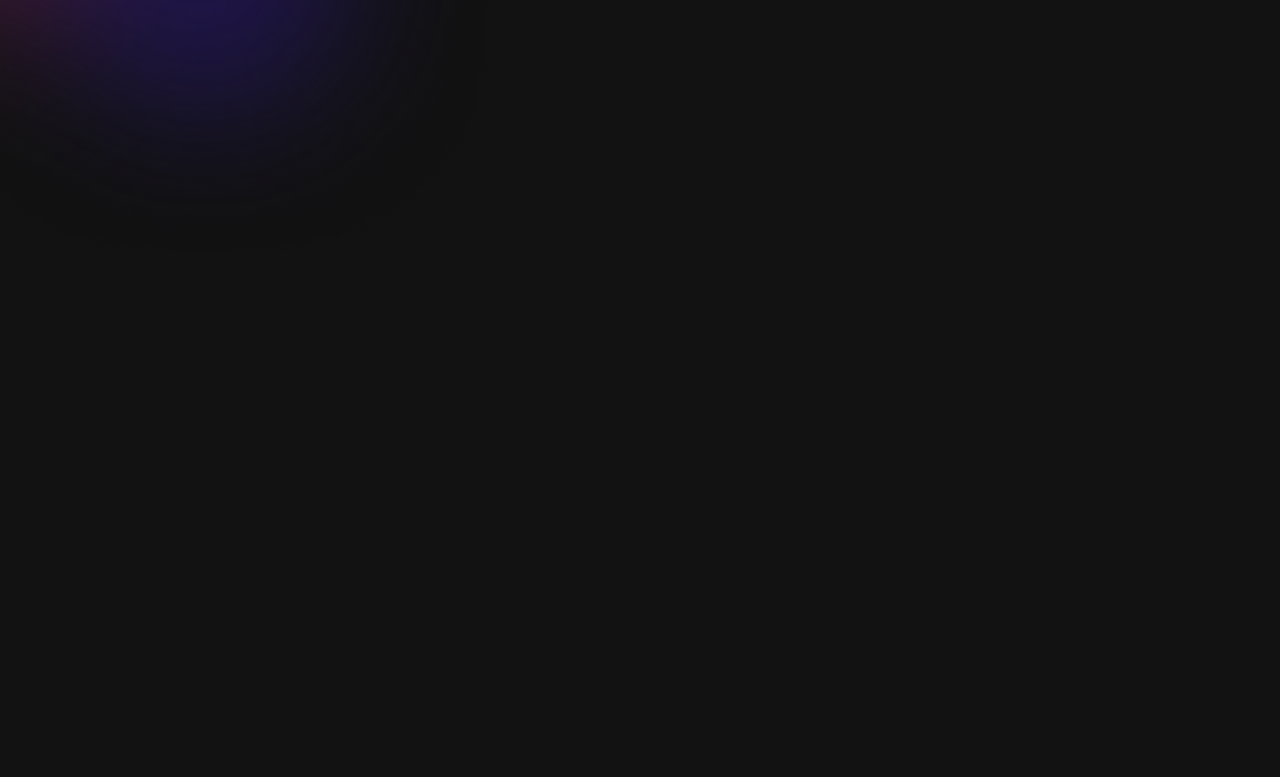
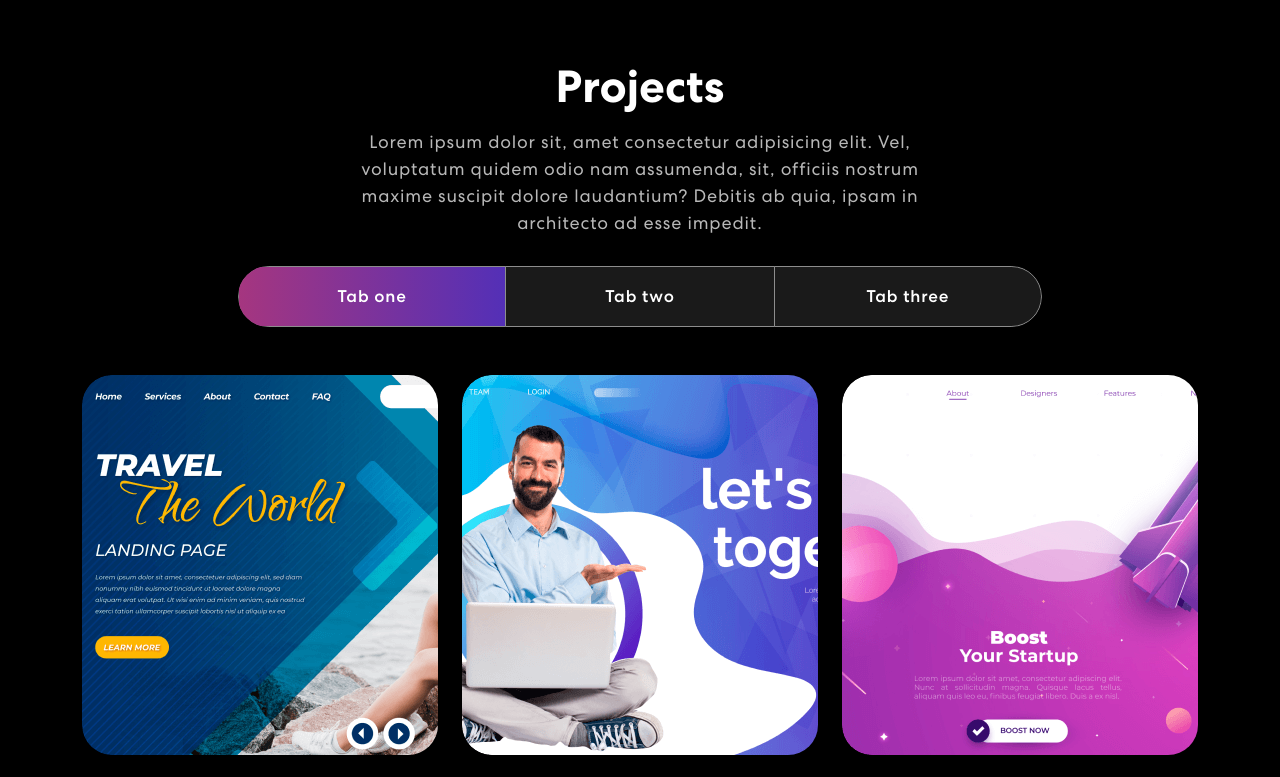
Before and after one commit to MusabSwe/personal-portfolio, a React (Create React App) app: page / in a window 1280 px wide. Shown: the part 1560-2337 px from the top of the page. Before the commit the page ends 1834 px from the top, so only its background shows below. Built offline with nearby package versions, Linux system fonts and the light colour scheme.

Commit message:
Impl,ement Project section

```diff
--- a/src/App.css
+++ b/src/App.css
@@ -17,7 +17,7 @@
   font-weight: 400;
 }
 
-/* Default CSS */
+/************ Default Css ************/
 * {
   margin: 0;
   padding: 0;
@@ -357,4 +357,151 @@
   z-index: -4;
 }
 
-/* Slills End */
+/* Skills End */
+
+/************ Projects Css ************/
+.project {
+  padding: 80px 0;
+  position: relative;
+  background-color: black;
+}
+
+.project h2 {
+  font-size: 45px;
+  font-weight: 700;
+  text-align: center;
+}
+
+.project p {
+  color: #B8B8B8;
+  font-size: 18px;
+  letter-spacing: 0.8px;
+  line-height: 1.5em;
+  margin: 14px auto 30px auto;
+  text-align: center;
+  width: 56%;
+}
+
+.project .nav.nav-pills {
+  width: 72%;
+  margin: 0 auto;
+  border-radius: 50px;
+  background-color: rgb(255 255 255 / 10%);
+  overflow: hidden;
+}
+
+.project .nav.nav-pills .nav-item {
+  width: 33.33333%;
+}
+
+.project .nav.nav-pills .nav-link {
+  background-color: transparent;
+  border-radius: 0;
+  padding: 17px 0;
+  color: #fff;
+  width: 100%;
+  font-size: 17px;
+  letter-spacing: 0.8px;
+  font-weight: 500;
+  position: relative;
+  transition: 0.3s ease-in-out;
+  text-align: center;
+  z-index: 0;
+}
+
+.project .nav.nav-pills .nav-link::before {
+  content: "";
+  position: absolute;
+  width: 0;
+  height: 100%;
+  background: linear-gradient(90.21deg, #AA367C -5.91%, #4A2FBD 111.58%);
+  top: 0;
+  left: 0;
+  z-index: -1;
+  transition: 0.3s ease-in-out;
+}
+
+.project .nav.nav-pills .nav-link.active::before {
+  width: 100% !important;
+}
+
+.project .nav.nav-pills .nav-link.active {
+  border: 1px solid rgba(255, 255, 255, 1);
+}
+
+.nav-link#projects-tabs-tab-first {
+  border: 1px solid rgba(255, 255, 255, 0.5);
+  border-radius: 55px 0px 0px 55px;
+}
+
+.nav-link#projects-tabs-tab-second {
+  border-top: 1px solid rgba(255, 255, 255, 0.5);
+  border-bottom: 1px solid rgba(255, 255, 255, 0.5);
+}
+
+.nav-link#projects-tabs-tab-third {
+  border: 1px solid rgba(255, 255, 255, 0.5);
+  border-radius: 0 55px 55px 0;
+}
+
+.proj-imgbx {
+  position: relative;
+  border-radius: 30px;
+  overflow: hidden;
+  margin-bottom: 24px;
+}
+
+.proj-imgbx::before {
+  content: "";
+  background: linear-gradient(90.21deg, #AA367C -5.91%, #4A2FBD 111.58%);
+  opacity: 0.85;
+  position: absolute;
+  width: 100%;
+  height: 0;
+  transition: 0.4s ease-in-out;
+}
+
+.proj-imgbx:hover::before {
+  height: 100%;
+}
+
+.proj-txtx {
+  position: absolute;
+  text-align: center;
+  top: 65%;
+  left: 50%;
+  transform: translate(-50%, -50%);
+  transition: 0.5s ease-in-out;
+  opacity: 0;
+  width: 100%;
+}
+
+.proj-imgbx:hover .proj-txtx {
+  top: 50%;
+  opacity: 1;
+}
+
+.proj-txtx h4 {
+  font-size: 30px;
+  font-weight: 700;
+  letter-spacing: 0.8px;
+  line-height: 1.1em;
+}
+
+.proj-txtx span {
+  font-style: italic;
+  font-weight: 400;
+  font-size: 15px;
+  letter-spacing: 0.8px;
+}
+
+.background-image-right {
+  top: 20%;
+  position: absolute;
+  bottom: 0;
+  width: 35%;
+  right: 0;
+  z-index: -4;
+}
+
+/************ Projects End ************/
--- a/src/App.js
+++ b/src/App.js
@@ -1,6 +1,7 @@
 import "./App.css"
 import Banner from "./components/Banner";
 import { NavBar } from './components/NavBar';
+import Projects from "./components/Projects";
 import Skills from "./components/Skills";
 
 function App() {
@@ -9,6 +10,7 @@
       <NavBar />
       <Banner />
       <Skills />
+      <Projects />
     </div>
   );
 }
--- /dev/null
+++ b/src/components/Projects.js
@@ -0,0 +1,105 @@
+import { Col, Container, Row, Nav, Tab } from "react-bootstrap";
+import projImg1 from '../assets/img/project-img1.png';
+import projImg2 from '../assets/img/project-img2.png';
+import projImg3 from '../assets/img/project-img3.png';
+import colorSharp2 from '../assets/img/color-sharp2.png';
+import ProjectCard from "./projectCard";
+const Projects = () => {
+    const projects = [
+        {
+            title: "Business Startup",
+            description: "Design & Development",
+            imgUrl: projImg1,
+        },
+        {
+            title: "Business Startup",
+            description: "Design & Development",
+            imgUrl: projImg2,
+        },
+        {
+            title: "Business Startup",
+            description: "Design & Development",
+            imgUrl: projImg3,
+        },
+        {
+            title: "Business Startup",
+            description: "Design & Development",
+            imgUrl: projImg1,
+        },
+        {
+            title: "Business Startup",
+            description: "Design & Development",
+            imgUrl: projImg2,
+        },
+        {
+            title: "Business Startup",
+            description: "Design & Development",
+            imgUrl: projImg3,
+        },
+    ];
+
+    return (
+        <section className="project" id="project">
+            <Container>
+                <Row>
+                    <Col>
+                        <h2>Projects</h2>
+                        <p>
+                            Lorem ipsum dolor sit, amet consectetur
+                            adipisicing elit. Vel, voluptatum quidem
+                            odio nam assumenda, sit, officiis nostrum
+                            maxime suscipit dolore laudantium?
+                            Debitis ab quia, ipsam in architecto
+                            ad esse impedit.
+                        </p>
+                        <Tab.Container id="projects-tabs" defaultActiveKey="first">
+                            <Nav variant="pills" className="nav-pills mb-5 justify-content-center align-items-center" id="pills-tab">
+                                <Nav.Item>
+                                    <Nav.Link eventKey="first">Tab one</Nav.Link>
+                                </Nav.Item>
+                                <Nav.Item>
+                                    <Nav.Link eventKey="second">Tab two</Nav.Link>
+                                </Nav.Item>
+                                <Nav.Item>
+                                    <Nav.Link eventKey="third">Tab three</Nav.Link>
+                                </Nav.Item>
+                            </Nav>
+                            <Tab.Content>
+                                <Tab.Pane eventKey="first">
+                                    <Row>
+                                        {
+                                            projects.map((p, i) => (
+                                                <ProjectCard key={i} {...p} />
+                                            ))
+                                        }
+                                    </Row>
+                                </Tab.Pane>
+                                <Tab.Pane eventKey="second">
+                                    Lorem ipsum dolor sit amet,
+                                    consectetur adipisicing elit. Consectetur consequatur
+                                    cum fugiat culpa similique veniam
+                                    laboriosam quis minima enim ipsa
+                                    optio iusto velit, sapiente,
+                                    distinctio dolorum atque.
+                                    Quo, nobis inventore?
+                                </Tab.Pane>
+                                <Tab.Pane eventKey="third">
+                                    Lorem ipsum dolor sit amet,
+                                    consectetur adipisicing elit. Consectetur consequatur
+                                    cum fugiat culpa similique veniam
+                                    laboriosam quis minima enim ipsa
+                                    optio iusto velit, sapiente,
+                                    distinctio dolorum atque.
+                                    Quo, nobis inventore?
+                                </Tab.Pane>
+                            </Tab.Content>
+                        </Tab.Container>
+                    </Col>
+                </Row>
+            </Container>
+            <img className="background-image-right" src={colorSharp2} />
+        </section>
+    );
+}
+
+export default Projects;
--- /dev/null
+++ b/src/components/projectCard.js
@@ -0,0 +1,17 @@
+import { Col } from "react-bootstrap";
+
+const ProjectCard = (props) => {
+    return (
+        <Col sm={6} md={4}>
+            <div className="proj-imgbx">
+                <img src={props.imgUrl} alt="cardImg" />
+                <div className="proj-txtx">
+                    <h4>{props.title}</h4>
+                    <span>{props.description}</span>
+                </div>
+            </div>
+        </Col>
+    );
+}
+
+export default ProjectCard;
```
